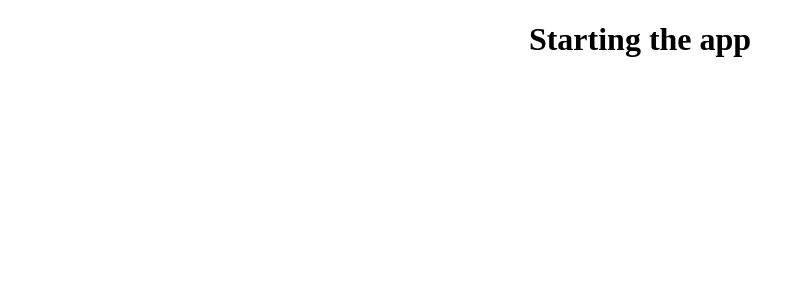
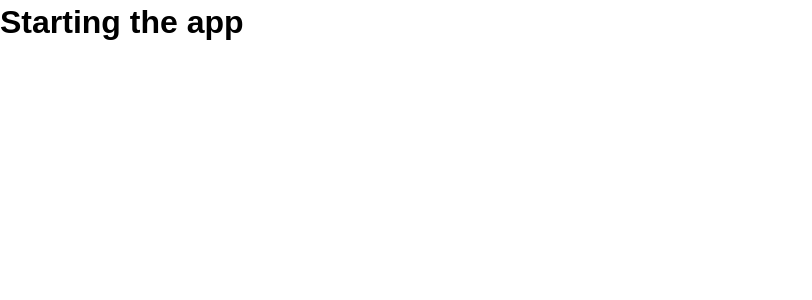
Before and after one commit to phyJa/firstReactProject, a React (Create React App) app: page / in a window 1280 px wide. Shown: the top 300 px of the page, without its empty margins (0-812 px from the left). Built offline with nearby package versions, Linux system fonts and the light colour scheme.

Commit message:
Changing App.css

```diff
--- a/src/App.css
+++ b/src/App.css
@@ -1,38 +1,16 @@
-.App {
-  text-align: center;
+/*Removing browser default spaces*/
+* {
+  box-sizing: border-box;
+  margin: 0;
+  padding: 0;
 }
 
-.App-logo {
-  height: 40vmin;
-  pointer-events: none;
+body {
+  font-family: Arial, Helvetica, sans-serif;
+  line-height: 1.4;
 }
 
-@media (prefers-reduced-motion: no-preference) {
-  .App-logo {
-    animation: App-logo-spin infinite 20s linear;
-  }
+a {
+  color: tomato;
+  text-decoration: none;
 }
-
-.App-header {
-  background-color: #282c34;
-  min-height: 100vh;
-  display: flex;
-  flex-direction: column;
-  align-items: center;
-  justify-content: center;
-  font-size: calc(10px + 2vmin);
-  color: white;
-}
-
-.App-link {
-  color: #61dafb;
-}
-
-@keyframes App-logo-spin {
-  from {
-    transform: rotate(0deg);
-  }
-  to {
-    transform: rotate(360deg);
-  }
-}
```
